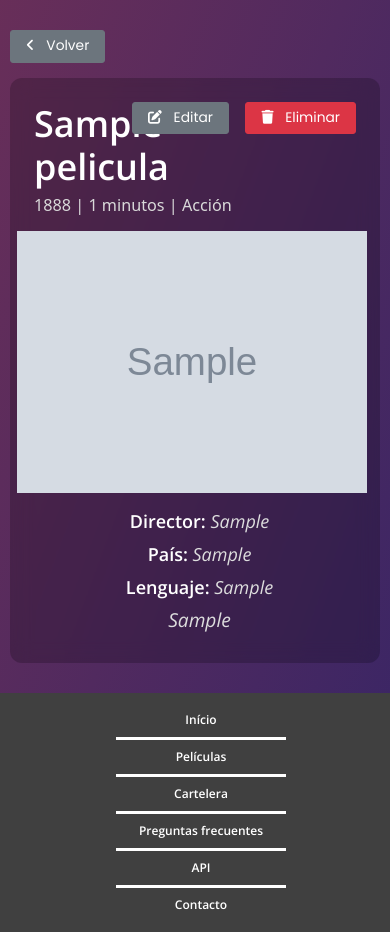
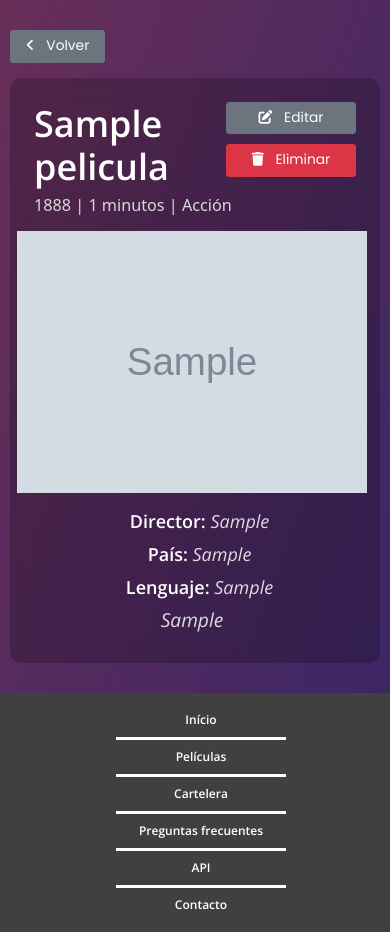
Before and after one commit to Axel-Jeremias/TP-CaC-Final, a Django app: page /peliculas/1/detalles/ in a window 390 px wide. Shown: the part 120-1052 px from the top of the page. Run offline with Django 4.2, Linux system fonts and the light colour scheme; tables that the repository leaves empty hold one stand-in row (values such as "Sample post"); grey boxes marked "Sample" are stand-in pictures.

Commit message:
Más reglas media queries

```diff
--- a/static/css/app/detalles.css
+++ b/static/css/app/detalles.css
@@ -148,5 +148,32 @@ a.btn, button.btn {
     #portada-informacion {
         flex-direction: column;
         align-items: center;
+
+        & #informacion {
+            padding-left: 0;
+        }
+    }
+
+    #trailer {
+        & iframe {
+            width: 100%;
+        }
+    }
+
+    #botones-editar-borrar {
+        display: flex;
+        flex-direction: column;
+        align-items: center;
+
+        & a {
+            width: 130px;
+            padding-left: 0;
+            padding-right: 0;
+        }
+
+        & a:not(:first-child) {
+            margin-top: 10px;
+            margin-left: 0;
+        }
     }
 }
--- a/static/css/app/tabla.css
+++ b/static/css/app/tabla.css
@@ -132,6 +132,26 @@
             & th:first-child, th:last-child {
                 width: 7%;
             }
+
+            & .dropdown-item {
+                font-size: 2rem;
+            }
+        }
+
+        & #top-tabla {
+            #botones-agregar-borrar {
+                display: flex;
+                flex-direction: column;
+            }
+
+            & > a {
+                width: 130px;
+            }
+
+            & #botones-agregar-borrar > a:not(:first-child) {
+                margin-left: 0;
+                margin-top: 10px;
+            }
         }
     }
 }
```
